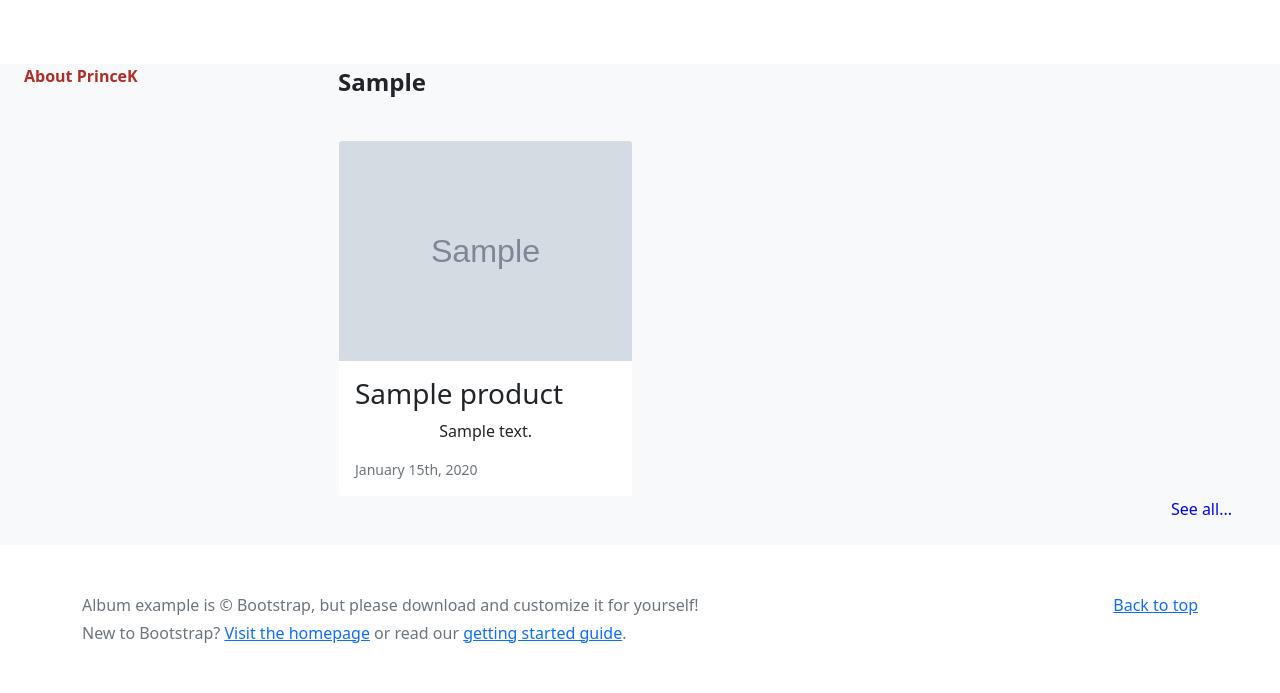
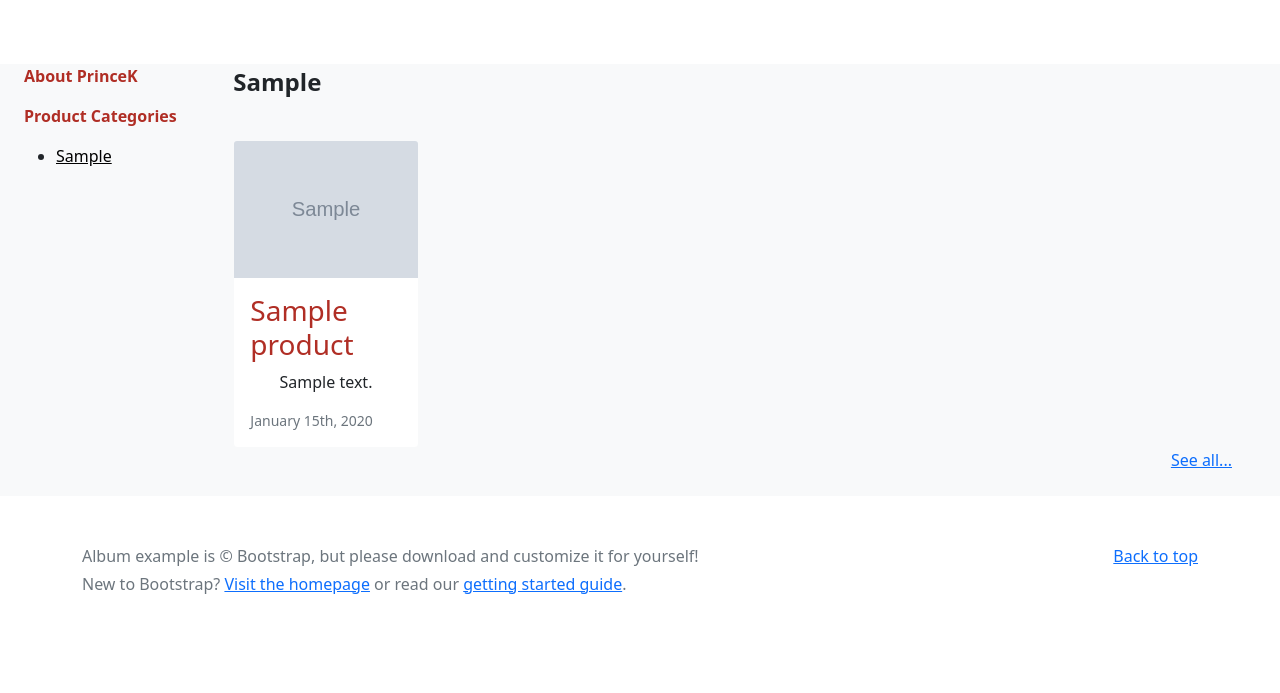
Before and after one commit to clarence89/E-Commerce, a PHP site: page /index.php in a window 1280 px wide. Shown: the part 572-1265 px from the top of the page. After the commit the page ends 1166 px from the top, so only its background shows below. Run offline with PHP 8.4, Linux system fonts and the light colour scheme; tables that the repository leaves empty or names only in its code hold one stand-in row (values such as "Sample post"); grey boxes marked "Sample" are stand-in pictures.

Commit message:
Create Search and Pretty Url

```diff
--- a/Template/navbar.php
+++ b/Template/navbar.php
@@ -18,11 +18,36 @@
         user-select: none;
     }
 
+    @media (min-width: 576px) {  }
+
+
     @media (min-width: 768px) {
         .bd-placeholder-img-lg {
             font-size: 3.5rem;
         }
     }
+
+
+@media (min-width: 992px) {  }
+
+
+@media (min-width: 1200px) {  }
+
+.card-title > h3{
+         color: rgb(176, 46, 37);
+
+    }
+@media (min-width: 1400px) {
+     .card-title > h3{
+         color: rgb(176, 46, 37);
+         font-size: 20px;
+         text-align: center;
+    }
+    .card-text {
+        font-size: 16px
+    }
+ }
+
 </style>
 
 <link href="carousel.css" rel="stylesheet">
@@ -59,7 +84,7 @@
                         <a class="nav-link disabled" href="#" tabindex="-1" aria-disabled="true">Disabled</a>
                     </li>
                 </ul>
-                <form action="category.php" method="post" class="d-flex">
+                <form action="/E-Commerce/scripts.php" method="post" class="d-flex">
                     <input class="form-control me-2" type="search" placeholder="Search" name="category" aria-label="Search">
                     <button class="btn btn-outline-success" type="submit">Search</button>
                 </form>
--- a/database.php
+++ b/database.php
@@ -1,7 +1,7 @@
 <?php
 $host = 'localhost';
-$user = 'root';
-$pass = 112395;
+$user = 'imamlzix_clarence';
+$pass = '89Justletitgo';
 $db = 'ecommercephp';
 try {
     $conn = new mysqli($host, $user, $pass, $db);
--- a/index.php
+++ b/index.php
@@ -1,11 +1,26 @@
-<?php include "Template/navbar.php"; ?>
+<?php include "Template/navbar.php";
+ini_set('display_errors', 1);
+ini_set('display_startup_errors', 1);
+error_reporting(E_ALL);
+include "database.php";
+
+?>
 <div class="mt-1">
   <main>
+
     <div id="myCarousel" class="carousel slide" data-bs-ride="carousel">
       <ol class="carousel-indicators">
+
         <li data-bs-target="#myCarousel" data-bs-slide-to="0" class="active"></li>
-      <li data-bs-target="#myCarousel" data-bs-slide-to="1"></li>
-      <li data-bs-target="#myCarousel" data-bs-slide-to="2"></li>
+        <?php
+        $result2 = $conn->query("SELECT COUNT(*) as counted FROM products WHERE isfeatured = true");
+        $i = 1;
+        $count = $result2->fetch_object()->counted;
+        while ($i <= $count) {
+          echo ' <li data-bs-target="#myCarousel" data-bs-slide-to=' . $i . '></li>';
+          $i += 1;
+        }
+        ?>
       </ol>
       <div class="carousel-inner">
         <div class="carousel-item active">
@@ -13,7 +28,6 @@
           <img src="https://blogmedia.evbstatic.com/wp-content/uploads/wpmulti/sites/8/shutterstock_199419065.jpg" class="bd-placeholder-img" width="100%" height="100%">
 
           </img>
-
           <div class="container">
             <div class="carousel-caption text-start">
               <h1>PrinceK's Party Supplies</h1>
@@ -21,16 +35,17 @@
             </div>
           </div>
         </div>
+
         <!-- Carousel Item -->
         <?php
-      include "database.php";
                 $result1 = $conn->query("SELECT * FROM products WHERE isfeatured = true");
+
         if ($result1->num_rows > 0) {
           while ($row1 = $result1->fetch_assoc()) {
             echo '
            <div class="carousel-item">
            <center>
-          <img class="bd-placeholder-img" style="height:100%" src="' . $row1['prodimage'] . '">
+             <img class="bd-placeholder-img" style="height:100%" src="' . $row1['prodimagecar'] . '">
              </img>
 
              <center>
@@ -62,15 +77,7 @@
 
 
         <!-- This is Column Data -->
-      <div class="row">
-      <div class="col-3">
 
-      <p style="font-weight: 600; color:rgb(176, 46, 37);">About PrinceK</p>
-
-      </div>
-
-
-     <div class="col-9">
         <?php
         include 'database.php';
         /* $result = $conn->query("SELECT * FROM `products` LIMIT 6");
@@ -99,10 +106,29 @@
           echo '<div class="col"><h1>No Data</h1></div>';
         } */
         $resultcateg = $conn->query("SELECT DISTINCT prodcateg FROM `products`");
+        $resultcateg1 = $conn->query("SELECT DISTINCT prodcateg FROM `products`");
+        echo '
+        <div class="row">
+      <div class="d-none d-sm-block col-sm-3 col-md-2 col-lg-2 col-xl-2">
+
+      <p style="font-weight: 600; color:rgb(176, 46, 37);">About PrinceK</p>
+      <p style="font-weight: 600; color:rgb(176, 46, 37);">Product Categories</p>
+        <ul style="list-style-type:disc">';
+        while ($rowcateg1 = $resultcateg1->fetch_assoc()) {
+          echo '<li><a style="color:black;" href="/E-Commerce/category/' . $rowcateg1['prodcateg'] . '">' . $rowcateg1['prodcateg'] . '</a></li>';
+        }
+        echo '
+        </ul>
+      </div>
+
+
+     <div class="col-12 col-sm-9 col-md-10 col-lg-10 col-xl-10">
+        ';
+
         while ($rowcateg = $resultcateg->fetch_assoc()) {
           $category = $rowcateg['prodcateg'];
-        echo '<p style="font-size: 24px;font-weight:600;">'.$category.'</p></br>';
-        echo '<div class="row row-cols-1 row-cols-sm-2 row-cols-md-3 g-3">';
+          echo '<p style="font-size: 24px;font-weight:600;">' . $category . '</p></br>';
+          echo '<div class="row row-cols-2 row-cols-sm-2 row-cols-md-3 row-cols-lg-4 row-cols-xl-5 g-4">';
           if (isset($_GET['pageno'])) {
             $pageno = $_GET['pageno'];
           } else {
@@ -126,11 +152,11 @@
                 <img src="' . $row['prodimage'] . '" class="bd-placeholder-img card-img-top" width="100%" ></img>
 
                <div class="card-body">
-               <h3 class="card-title">' . $row['prodname'] . '</h3>
+               <div class="card-title"><h3>' . $row['prodname'] . '</h3></div>
                  <p class="card-text text-center">' . $row['proddesc'] . '</p>
                  <div class="d-flex justify-content-between align-items-center">
 
-                   <small class="text-muted">' . date("F jS, Y", strtotime($row['dateposted'])) . '</small>
+                   <small class="text-muted">' . date("F jS, Y", strtotime($row['prod_dateposted'])) . '</small>
                   </div>
                </div>
               </div>
@@ -145,13 +171,12 @@
           echo '</div>';
           echo '
         <div class="container ">
-        <form method="POST" action="category.php">
+
         <div class="text-right">
-          <button style="color:blue" type="submit" value="'. $category .'" name="category" >See all...</button>
+          <a href="/category/' . $category . '" >See all...</a>
           </div>
-        </form>
+
         </div>';
-
         }
 
         ?>
--- a/scripts.php
+++ b/scripts.php
@@ -1,6 +1,10 @@
 <?php
 include "database.php";
-// Insert Products
+
+if ($_POST['category']) {
+    header('Location: /E-Commerce/category/'.$_POST['category']);
+  }
+  // Insert Products
 if ($_POST['insertprod']) {
     $prodname = $conn->real_escape_string($_POST['prodname']);
     $proddesc = $conn->real_escape_string($_POST['proddesc']);
```
Also changed, not shown: category.php (+30 -7 lines), .htaccess (added). Lines whose indentation alone changed are shown as unchanged.
